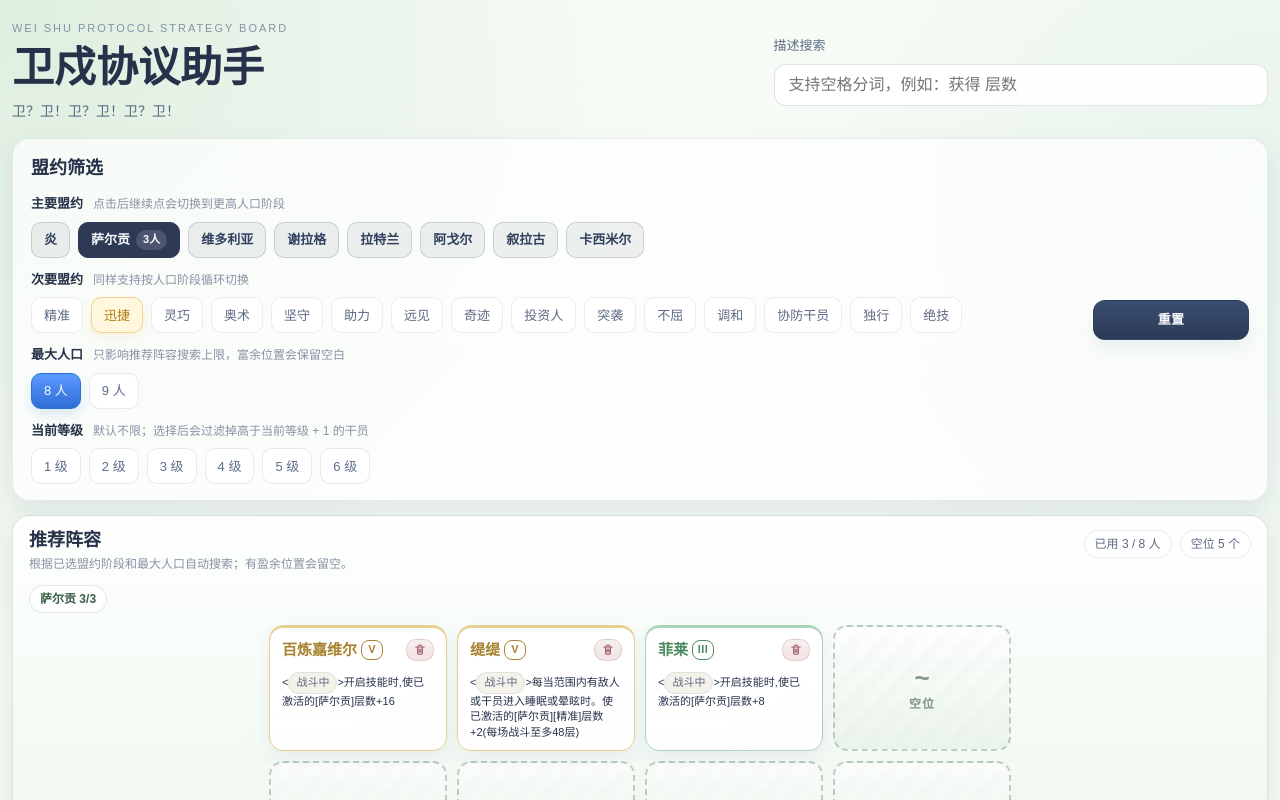
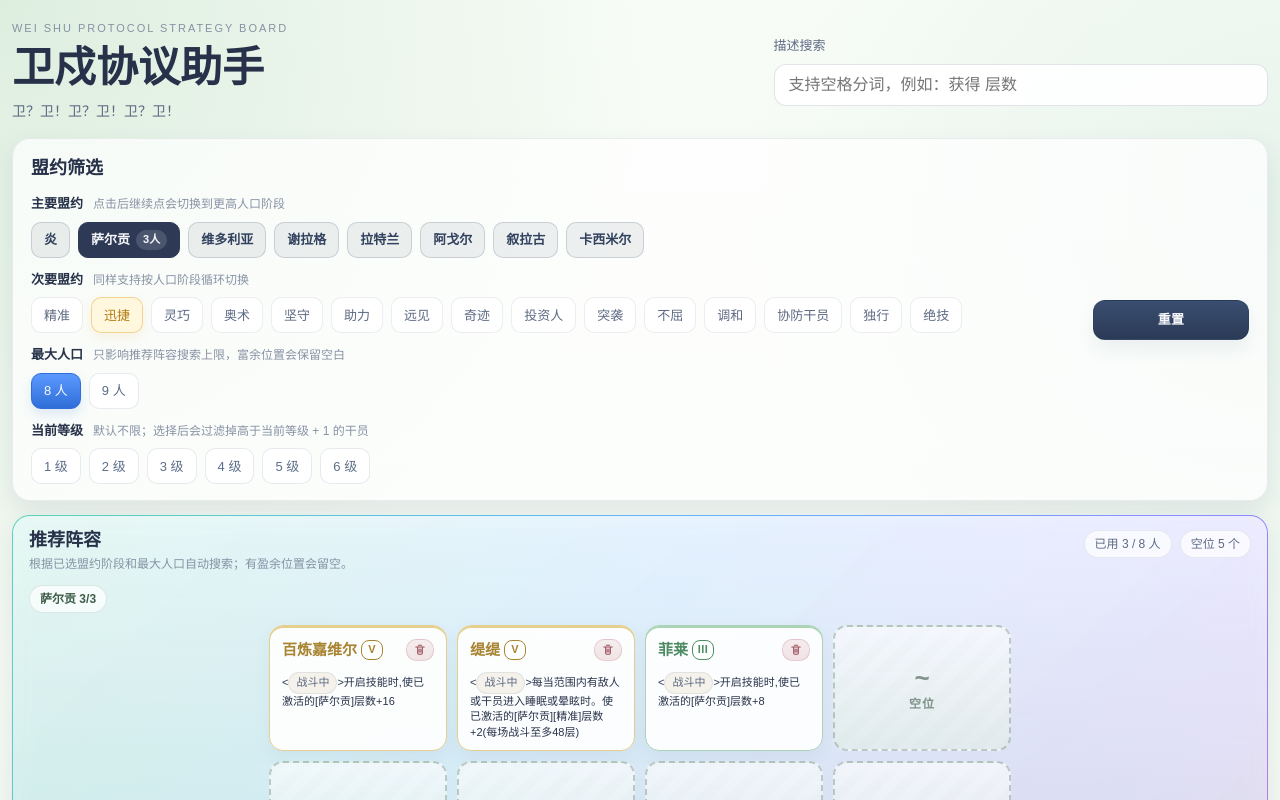
Before and after one commit to llomin/arknights-weishu-tool, a React (Vite) app: page / in a window 1280 px wide. Both pictures are taken after a click on the button "萨尔贡". Shown: the top 800 px of the page. Built offline with nearby package versions, Linux system fonts and the light colour scheme.

Commit message:
feat: 修复搜索

```diff
--- a/src/pages/strategy-board/StrategyBoardPage.module.css
+++ b/src/pages/strategy-board/StrategyBoardPage.module.css
@@ -74,6 +74,42 @@
   border-color: rgba(79, 120, 183, 0.42);
   box-shadow: 0 0 0 3px rgba(170, 193, 231, 0.18);
   background: rgba(255, 255, 255, 0.96);
+}
+
+.searchResultSection {
+  display: grid;
+  gap: 12px;
+  margin-top: 16px;
+  padding: 14px 16px;
+  border: 1px solid rgba(94, 121, 162, 0.16);
+  border-radius: 18px;
+  background: linear-gradient(
+    180deg,
+    rgba(255, 255, 255, 0.9) 0%,
+    rgba(235, 242, 251, 0.82) 100%
+  );
+  box-shadow: var(--shadow-soft);
+}
+
+.searchResultHeader {
+  display: flex;
+  align-items: flex-start;
+  justify-content: space-between;
+  gap: 12px;
+}
+
+.searchResultEmpty {
+  display: grid;
+  place-items: center;
+  min-height: 92px;
+  padding: 16px;
+  border: 1px dashed rgba(94, 121, 162, 0.24);
+  border-radius: 14px;
+  background: rgba(255, 255, 255, 0.56);
+  color: var(--text-secondary);
+  font-size: 13px;
+  line-height: 1.5;
+  text-align: center;
 }
 
 .ghostButton,
@@ -320,27 +356,75 @@
 }
 
 .recommendationSection {
+  position: relative;
+  isolation: isolate;
+  overflow: hidden;
   display: grid;
   gap: 12px;
   margin-top: 14px;
   padding: 14px 16px;
-  border: 1px solid rgba(78, 125, 95, 0.18);
+  border: 1px solid transparent;
   border-radius: 18px;
+  background:
+    linear-gradient(
+      180deg,
+      rgba(255, 255, 255, 0.92) 0%,
+      rgba(235, 246, 236, 0.86) 100%
+    ) padding-box,
+    linear-gradient(
+      135deg,
+      #ff7f9f 0%,
+      #ffbe6b 18%,
+      #ffe76a 32%,
+      #5dd9a5 50%,
+      #62b6ff 68%,
+      #9a7cff 84%,
+      #ff7f9f 100%
+    ) border-box;
+  background-size: 100% 100%, 280% 280%;
+  box-shadow: var(--shadow-soft);
+  animation: recommendationBorderShift 6s linear infinite;
+}
+
+.recommendationSection::before {
+  content: '';
+  position: absolute;
+  inset: -10px;
+  z-index: -1;
+  border-radius: 22px;
   background: linear-gradient(
-    180deg,
-    rgba(255, 255, 255, 0.92) 0%,
-    rgba(235, 246, 236, 0.86) 100%
+    135deg,
+    rgba(255, 127, 159, 0.22) 0%,
+    rgba(255, 190, 107, 0.18) 18%,
+    rgba(255, 231, 106, 0.14) 32%,
+    rgba(93, 217, 165, 0.16) 50%,
+    rgba(98, 182, 255, 0.18) 68%,
+    rgba(154, 124, 255, 0.2) 84%,
+    rgba(255, 127, 159, 0.22) 100%
   );
-  box-shadow: var(--shadow-soft);
+  background-size: 280% 280%;
+  filter: blur(14px);
+  opacity: 0.52;
+  animation: recommendationBorderShift 6s linear infinite;
 }
 
 .recommendationSectionImpossible {
-  border-color: rgba(184, 90, 99, 0.24);
-  background: linear-gradient(
-    180deg,
-    rgba(255, 255, 255, 0.94) 0%,
-    rgba(250, 237, 239, 0.88) 100%
-  );
+  background:
+    linear-gradient(
+      180deg,
+      rgba(255, 255, 255, 0.94) 0%,
+      rgba(250, 237, 239, 0.88) 100%
+    ) padding-box,
+    linear-gradient(
+      135deg,
+      #ff8d9f 0%,
+      #ffc46c 18%,
+      #ffe16f 32%,
+      #68d7a8 50%,
+      #68b4ff 68%,
+      #a07fff 84%,
+      #ff8d9f 100%
+    ) border-box;
 }
 
 .recommendationHeader {
@@ -383,47 +467,6 @@
   justify-content: center;
   max-width: 742px;
   margin: 0 auto;
-}
-
-.recommendationCard {
-  position: relative;
-  border-color: transparent;
-  background:
-    linear-gradient(rgba(255, 255, 255, 0.94), rgba(255, 255, 255, 0.94)) padding-box,
-    linear-gradient(
-      135deg,
-      #ff7f9f 0%,
-      #ffbe6b 18%,
-      #ffe76a 32%,
-      #5dd9a5 50%,
-      #62b6ff 68%,
-      #9a7cff 84%,
-      #ff7f9f 100%
-    ) border-box;
-  background-size: 100% 100%, 280% 280%;
-  animation: recommendationBorderShift 6s linear infinite;
-}
-
-.recommendationCard::before {
-  content: '';
-  position: absolute;
-  inset: -8px;
-  z-index: -1;
-  border-radius: 18px;
-  background: linear-gradient(
-    135deg,
-    rgba(255, 127, 159, 0.26) 0%,
-    rgba(255, 190, 107, 0.22) 18%,
-    rgba(255, 231, 106, 0.18) 32%,
-    rgba(93, 217, 165, 0.2) 50%,
-    rgba(98, 182, 255, 0.22) 68%,
-    rgba(154, 124, 255, 0.24) 84%,
-    rgba(255, 127, 159, 0.26) 100%
-  );
-  background-size: 280% 280%;
-  filter: blur(12px);
-  opacity: 0.58;
-  animation: recommendationBorderShift 6s linear infinite;
 }
 
 .recommendationPlaceholder {
@@ -1141,6 +1184,7 @@
     grid-template-columns: 1fr;
   }
 
+  .searchResultHeader,
   .recommendationHeader,
   .groupHeader {
     align-items: flex-start;
@@ -1165,6 +1209,7 @@
   }
 
   .filterSection,
+  .searchResultSection,
   .groupPanel {
     padding-left: 12px;
     padding-right: 12px;
--- a/src/pages/strategy-board/StrategyBoardPage.tsx
+++ b/src/pages/strategy-board/StrategyBoardPage.tsx
@@ -8,7 +8,13 @@ import {
 import { buildOperatorGroups } from '@/entities/operator/model/buildOperatorGroups';
 import { buildRecommendedLineup } from '@/entities/operator/model/buildRecommendedLineup';
 import { operators } from '@/entities/operator/model/normalizeOperators';
-import { filterOperators } from '@/entities/operator/model/queryOperators';
+import {
+  filterOperators,
+  matchesOperatorLevel,
+  matchesOperatorRemoval,
+  matchesOperatorSearch,
+  sortOperators,
+} from '@/entities/operator/model/queryOperators';
 import { useStrategyStore } from '@/features/strategy/model/useStrategyStore';
 import { buildHighlightSegments } from '@/shared/lib/highlightText';
 import { getSearchKeywords } from '@/shared/lib/searchKeywords';
@@ -92,17 +98,24 @@ export function StrategyBoardPage() {
   const visibleOperators = filterOperators(
     operators,
     selectedCovenantIds,
-    deferredSearchKeyword,
+    '',
     removedOperatorIds,
     currentLevel,
   );
   const groups = buildOperatorGroups(
     operators,
     selectedCovenantIds,
-    deferredSearchKeyword,
+    '',
     removedOperatorIds,
     currentLevel,
   );
+  const searchResultOperators = searchKeywords.length === 0
+    ? []
+    : operators
+        .filter((operator) => matchesOperatorRemoval(operator, removedOperatorIds))
+        .filter((operator) => matchesOperatorLevel(operator, currentLevel))
+        .filter((operator) => matchesOperatorSearch(operator, searchKeywords))
+        .sort(sortOperators);
   const pickedOperatorIdSet = new Set(pickedOperatorIds);
   const maxVisibleTier = currentLevel === null ? null : Math.min(currentLevel + 1, 6);
   const selectedCovenantRequirements = selectedCovenantIds
@@ -260,6 +273,7 @@ export function StrategyBoardPage() {
     covenantId: string,
     operator: OperatorEntity,
     extraClassName?: string,
+    searchHighlightKeywords: string[] = [],
   ) {
     const isPicked = pickedOperatorIdSet.has(operator.id);
     const matchedSelectedCovenants = getMatchedSelectedCovenants(operator);
@@ -267,7 +281,7 @@ export function StrategyBoardPage() {
       operator.traitTags.map((tag) => tag.toLocaleLowerCase('zh-CN')),
     );
     const highlightKeywords = [
-      ...searchKeywords,
+      ...searchHighlightKeywords,
       ...operator.traitTags.filter((tag) => operator.description.includes(tag)),
     ];
     const descriptionSegments = buildHighlightSegments(
@@ -384,6 +398,14 @@ export function StrategyBoardPage() {
   }
 
   function renderOperatorGrid(covenantId: string, operatorList: OperatorEntity[]) {
+    return renderOperatorGridWithHighlights(covenantId, operatorList, []);
+  }
+
+  function renderOperatorGridWithHighlights(
+    covenantId: string,
+    operatorList: OperatorEntity[],
+    searchHighlightKeywords: string[],
+  ) {
     const categoryRows = buildOperatorCategoryRows(operatorList);
 
     return (
@@ -409,11 +431,58 @@ export function StrategyBoardPage() {
             </div>
 
             <div className={styles.operatorRowCards}>
-              {operators.map((operator) => renderOperatorCard(covenantId, operator))}
+              {operators.map((operator) =>
+                renderOperatorCard(
+                  covenantId,
+                  operator,
+                  undefined,
+                  searchHighlightKeywords,
+                ),
+              )}
             </div>
           </section>
         ))}
       </div>
+    );
+  }
+
+  function renderSearchResultSection() {
+    if (searchKeywords.length === 0) {
+      return null;
+    }
+
+    return (
+      <section className={styles.searchResultSection}>
+        <header className={styles.searchResultHeader}>
+          <div className={styles.prioritySectionHeading}>
+            <h2 className={styles.prioritySectionTitle}>搜索结果</h2>
+            <p className={styles.prioritySectionHint}>
+              独立于盟约筛选展示，支持描述分词搜索。
+            </p>
+          </div>
+
+          <div className={styles.groupMeta}>
+            <span className={styles.groupMetaItem}>
+              关键词 {searchKeywords.join(' / ')}
+            </span>
+            <span className={styles.groupMetaItem}>
+              {searchResultOperators.length} 名干员
+            </span>
+          </div>
+        </header>
+
+        {searchResultOperators.length > 0 ? (
+          renderOperatorGridWithHighlights(
+            'search-results',
+            searchResultOperators,
+            searchKeywords,
+          )
+        ) : (
+          <div className={styles.searchResultEmpty}>
+            当前没有命中干员，试试减少关键词或调整当前等级。
+          </div>
+        )}
+      </section>
     );
   }
 
@@ -473,7 +542,7 @@ export function StrategyBoardPage() {
 
         <div className={styles.recommendationLineupGrid}>
           {sortedRecommendedOperators.map((operator) =>
-            renderOperatorCard('recommended', operator, styles.recommendationCard),
+            renderOperatorCard('recommended', operator),
           )}
           {Array.from({ length: recommendedLineup.emptySlotCount }, (_, index) => (
             <div
@@ -519,6 +588,8 @@ export function StrategyBoardPage() {
           </label>
         </div>
       </header>
+
+      {renderSearchResultSection()}
 
       <section className={styles.filterSection}>
         <div className={styles.filterMain}>
```
